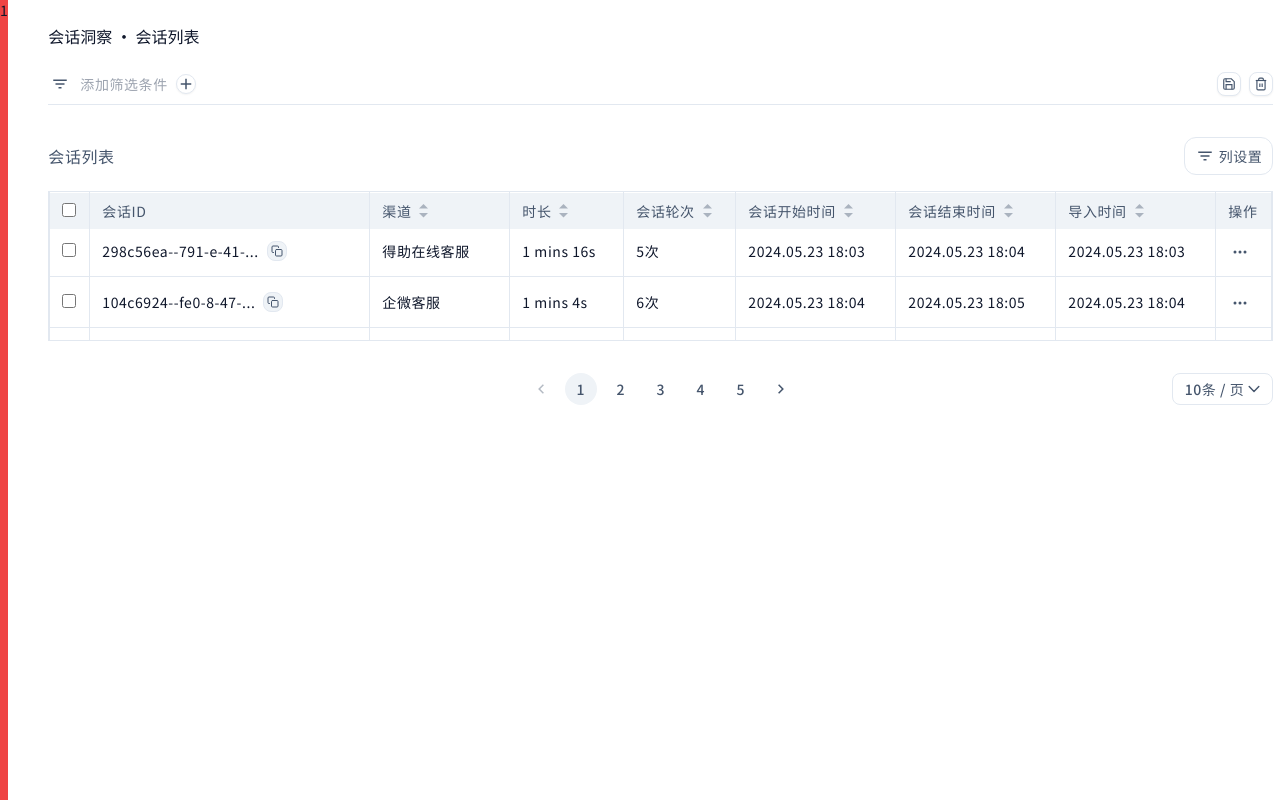
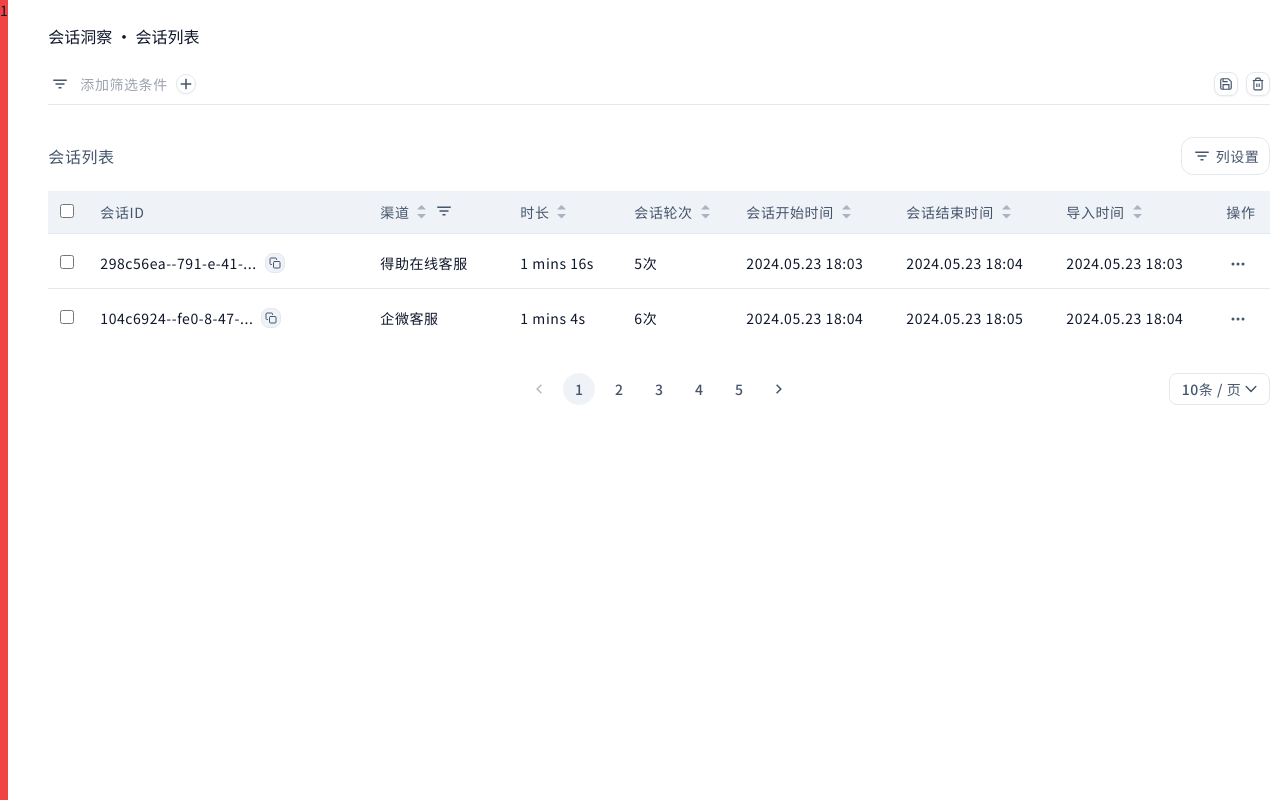
Before and after one commit to Xdong320/xcomponents, a React (Vite) app: page / in a window 1280 px wide. Built offline with nearby package versions, Linux system fonts and the light colour scheme.

Commit message:
feat: enhance CommonTable with filter dropdown positioning and pagination options; update README for clarity on pagination behavior

```diff
--- a/src/components/table/CommonTable.tsx
+++ b/src/components/table/CommonTable.tsx
@@ -1,11 +1,14 @@
 import React, {
   useCallback,
   useEffect,
+  useLayoutEffect,
   useMemo,
   useRef,
   useState,
 } from "react";
+import { createPortal } from "react-dom";
 import { ColumnSettings } from "./ColumnSettings";
+import { TablePagination } from "./TablePagination";
 import type {
   CommonColumnType,
   CommonTableProps,
@@ -330,6 +333,22 @@ export function CommonTable<T extends Record<string, any> = any>({
   const [filterDropdownOpen, setFilterDropdownOpen] = useState<string | null>(
     null,
   );
+  const filterTriggerRef = useRef<HTMLButtonElement | null>(null);
+  const [filterDropdownRect, setFilterDropdownRect] = useState<{
+    top: number;
+    left: number;
+  } | null>(null);
+
+  useLayoutEffect(() => {
+    if (!filterDropdownOpen) {
+      setFilterDropdownRect(null);
+      return;
+    }
+    const el = filterTriggerRef.current;
+    if (!el) return;
+    const rect = el.getBoundingClientRect();
+    setFilterDropdownRect({ top: rect.bottom + 4, left: rect.left });
+  }, [filterDropdownOpen]);
 
   const isServerSide = paginationConfig && paginationConfig.serverSide;
   const currentPage = paginationConfig !== false ? paginationConfig.current : 1;
@@ -382,10 +401,19 @@ export function CommonTable<T extends Record<string, any> = any>({
   const effectiveCurrentPage =
     total === 0 ? 1 : Math.min(currentPage, totalPages);
   const displayData = useMemo(() => {
+    // pagination={false}：不做切片，由外部传入已分页数据（如自定义分页、服务端分页）
+    if (paginationProp === false) return sortedData;
     if (isServerSide) return dataSource;
     const start = (effectiveCurrentPage - 1) * pageSize;
     return sortedData.slice(start, start + pageSize);
-  }, [isServerSide, dataSource, sortedData, effectiveCurrentPage, pageSize]);
+  }, [
+    paginationProp,
+    isServerSide,
+    dataSource,
+    sortedData,
+    effectiveCurrentPage,
+    pageSize,
+  ]);
 
   useEffect(() => {
     if (isServerSide || total === 0) return;
@@ -463,7 +491,7 @@ export function CommonTable<T extends Record<string, any> = any>({
     (columnKey: Key, value: Key[] | null) => {
       const newFilters = { ...filters, [columnKey]: value };
       setFilters(newFilters);
-      setFilterDropdownOpen(null);
+      // 选后不关闭，点击弹窗外部（遮罩）关闭
       const newPagination = {
         ...paginationConfig,
         current: 1,
@@ -788,7 +816,7 @@ export function CommonTable<T extends Record<string, any> = any>({
                 const key = getColumnKey(col, columns.indexOf(col));
                 const layoutIndex = (rowSelectionProp ? 1 : 0) + colIndex;
                 const layout = columnLayout[layoutIndex];
-                const hasSorter = col.sorter != null;
+                const hasSorter = !!col.sorter;
                 const hasFilter = col.filters && col.filters.length > 0;
                 const currentOrder =
                   sorter.field === key || sorter.field === col.dataIndex
@@ -906,6 +934,7 @@ export function CommonTable<T extends Record<string, any> = any>({
                       {hasFilter && (
                         <div className="relative">
                           <button
+                            ref={filterOpen ? filterTriggerRef : undefined}
                             type="button"
                             onClick={() =>
                               setFilterDropdownOpen(
@@ -915,30 +944,67 @@ export function CommonTable<T extends Record<string, any> = any>({
                             className="rounded p-0.5 text-600 hover:bg-100 hover:text-950"
                             title="筛选"
                           >
-                            ◆
+                            <svg
+                              xmlns="http://www.w3.org/2000/svg"
+                              width="20"
+                              height="20"
+                              viewBox="0 0 20 20"
+                              fill="none"
+                              className="shrink-0"
+                            >
+                              <path
+                                d="M8.5 14.5H11.5V13H8.5V14.5ZM3.25 5.5V7H16.75V5.5H3.25ZM5.5 10.75H14.5V9.25H5.5V10.75Z"
+                                fill="currentColor"
+                              />
+                            </svg>
                           </button>
-                          {filterOpen && (
+                          {filterOpen &&
+                            filterDropdownRect &&
+                            typeof document !== "undefined" &&
+                            createPortal(
                               <>
                                 <div
-                                className="fixed inset-0 z-10"
+                                  className="fixed inset-0 z-[100]"
                                   aria-hidden
                                   onClick={() => setFilterDropdownOpen(null)}
                                 />
-                              <div className="absolute left-0 top-full z-20 mt-1 w-40 rounded-xl border border-200 bg-0 p-2 shadow-lg transition-opacity duration-150">
+                                <div
+                                  className="fixed z-[101] w-40 rounded-xl border border-200 bg-0 p-2 shadow-lg"
+                                  style={{
+                                    top: filterDropdownRect.top,
+                                    left: filterDropdownRect.left,
+                                  }}
+                                >
                                   {(col.filters || []).map((f) => {
-                                  const selected = (
-                                    filters[key] ?? []
-                                  ).includes(f.value);
+                                    const filterMultiple =
+                                      col.filterMultiple !== false;
+                                    const current = filters[key] ?? [];
+                                    const selected = current.includes(f.value);
                                     return (
                                       <label
                                         key={String(f.value)}
                                         className="flex cursor-pointer items-center gap-2 py-1 text-sm text-950"
+                                        onClick={
+                                          !filterMultiple && selected
+                                            ? () =>
+                                                handleFilterChange(key, null)
+                                            : undefined
+                                        }
                                       >
                                         <input
-                                        type="checkbox"
+                                          type={
+                                            filterMultiple
+                                              ? "checkbox"
+                                              : "radio"
+                                          }
+                                          name={
+                                            filterMultiple
+                                              ? undefined
+                                              : `filter-${String(key)}`
+                                          }
                                           checked={selected}
                                           onChange={(e) => {
-                                          const current = filters[key] ?? [];
+                                            if (filterMultiple) {
                                               const next = e.target.checked
                                                 ? [...current, f.value]
                                                 : current.filter(
@@ -948,6 +1014,12 @@ export function CommonTable<T extends Record<string, any> = any>({
                                                 key,
                                                 next.length ? next : null,
                                               );
+                                            } else {
+                                              handleFilterChange(
+                                                key,
+                                                [f.value],
+                                              );
+                                            }
                                           }}
                                           className="h-3 w-3"
                                         />
@@ -957,13 +1029,16 @@ export function CommonTable<T extends Record<string, any> = any>({
                                   })}
                                   <button
                                     type="button"
-                                  onClick={() => handleFilterChange(key, null)}
+                                    onClick={() =>
+                                      handleFilterChange(key, null)
+                                    }
                                     className="mt-1 w-full rounded-lg border border-200 px-2 py-1 text-sm text-600 hover:bg-100"
                                   >
                                     重置
                                   </button>
                                 </div>
-                            </>
+                              </>,
+                              document.body,
                             )}
                         </div>
                       )}
@@ -1168,7 +1243,23 @@ export function CommonTable<T extends Record<string, any> = any>({
         </table>
       </div>
 
-      {/* 分页不集成：需用时在页面中单独引用 TablePagination，与 pagination 的 current/pageSize/total/onChange 联动 */}
+      {/* 默认分页：pagination={false} 时不展示 */}
+      {paginationProp !== false && paginationConfig !== false && (
+        <TablePagination
+          current={effectiveCurrentPage}
+          pageSize={pageSize}
+          total={isServerSide ? (paginationConfig?.total ?? 0) : total}
+          totalPages={Math.max(
+            1,
+            Math.ceil(
+              (isServerSide ? (paginationConfig?.total ?? 0) : total) /
+                pageSize,
+            ),
+          )}
+          onChange={handlePaginationChange}
+          customRender={paginationConfig.render}
+        />
+      )}
     </div>
   );
 }
--- a/src/components/table/TablePagination.tsx
+++ b/src/components/table/TablePagination.tsx
@@ -197,7 +197,10 @@ export function TablePagination({
         </button>
         {pageSizeOpen && (
           <>
-            <div className="fixed inset-0 z-10" aria-hidden />
+            <div
+              className="fixed inset-0 z-10 pointer-events-none"
+              aria-hidden
+            />
             <div className="absolute right-0 bottom-full z-20 mb-2 w-32 rounded-xl border border-200 bg-0 p-1 shadow-lg">
               {pageSizeOptions.map((n) => {
                 const active = n === pageSize;
--- a/src/components/table/types.ts
+++ b/src/components/table/types.ts
@@ -105,6 +105,7 @@ export interface CommonColumnType<T = any> {
   defaultSortOrder?: SortOrder;
   sortDirections?: SortOrder[];
   filters?: Array<{ text: React.ReactNode; value: React.Key }>;
+  /** 是否多选，默认 true；false 时单选（radio），点击已选项可清除 */
   filterMultiple?: boolean;
   onFilter?: (value: React.Key, record: T) => boolean;
   ellipsis?: boolean;
--- a/src/examples/TableDemo.tsx
+++ b/src/examples/TableDemo.tsx
@@ -197,6 +197,8 @@ const columns: CommonColumnType<SessionRecord>[] = [
     width: 140,
     fixed: "left",
     sorter: true,
+    filters: channels.map((c) => ({ text: c, value: c })),
+    filterMultiple: true,
   },
   {
     key: "duration",
@@ -362,6 +364,14 @@ export function TableDemo() {
     1,
     Math.ceil(filteredData.length / paginationPageSize),
   );
+  /** 自定义分页（pagination=false）时使用：模拟服务端分页，仅传当前页切片 */
+  const paginatedData = useMemo(() => {
+    const start = (paginationCurrent - 1) * paginationPageSize;
+    return filteredData.slice(start, start + paginationPageSize);
+  }, [filteredData, paginationCurrent, paginationPageSize]);
+
+  /** true=自定义分页+外部 TablePagination，false=默认分页（CommonTable 内置） */
+  const useCustomPagination = true;
   useEffect(() => {
     if (paginationCurrent > paginationTotalPages) {
       setPaginationCurrent(paginationTotalPages);
@@ -407,14 +417,13 @@ export function TableDemo() {
             formatConditionLabel={formatFilterLabel}
           />
           <CommonTable<SessionRecord>
-            // 必选：列配置
             columns={columns}
-            // 必选：数据源（本示例用过滤后的数据）
-            dataSource={filteredData}
-            // 可选：行 key 字段名或函数，默认 "key"
+            dataSource={useCustomPagination ? paginatedData : filteredData}
             rowKey="key"
-            // 可选：分页配置；传 false 关闭分页（这里只做数据切片，UI 由下方 TablePagination 渲染）
-            pagination={{
+            pagination={
+              useCustomPagination
+                ? false
+                : {
                     current: paginationCurrent,
                     pageSize: paginationPageSize,
                     serverSide: false,
@@ -422,7 +431,8 @@ export function TableDemo() {
                       setPaginationCurrent(page);
                       setPaginationPageSize(pageSize);
                     },
-            }}
+                  }
+            }
             // 可选：行选择配置（多选、单选、受控 selectedRowKeys 等）
             rowSelection={{
               type: "checkbox",
@@ -433,7 +443,7 @@ export function TableDemo() {
               },
             }}
             // 可选：是否显示边框，默认 true
-            bordered={true}
+            bordered={false}
             // 可选：表格尺寸 'small' | 'middle' | 'large'
             size="middle"
             // 可选：表格左上角标题
@@ -457,25 +467,18 @@ export function TableDemo() {
             // 可选：分页 / 筛选 / 排序变化回调
             onChange={handleTableChange}
           />
+          {useCustomPagination && (
             <TablePagination
-            // 必选：当前页（从 1 开始）
               current={paginationCurrent}
-            // 必选：每页条数
               pageSize={paginationPageSize}
-            // 必选：总条数（这里用过滤后的总数）
               total={filteredData.length}
-            // 必选：总页数（建议由外部根据 total/pageSize 计算）
               totalPages={paginationTotalPages}
-            // 必选：页码或每页条数变更回调
               onChange={(page, pageSize) => {
                 setPaginationCurrent(page);
                 setPaginationPageSize(pageSize);
               }}
-            // 可选：自定义分页 UI；传入时只渲染 customRender 的内容
-            // customRender={(props) => <YourCustomPagination {...props} />}
-            // 可选：每页条数下拉选项，默认 [10, 20, 50, 100]
-            // pageSizeOptions={[10, 20, 50, 100]}
             />
+          )}
         </div>
       </div>
     </div>
--- a/src/main.tsx
+++ b/src/main.tsx
@@ -11,6 +11,7 @@ if (root) {
       <div className="flex flex-row gap-4">
         <div className="w-full h-200 bg-red-500">1</div>
         <div>
+          {/* <TableDemo /> */}
           <TableDemo />
         </div>
       </div>
```
Also changed, not shown: src/components/table/TESTING.md (+11 -8 lines), src/components/table/README.md. Lines whose indentation alone changed are shown as unchanged.
